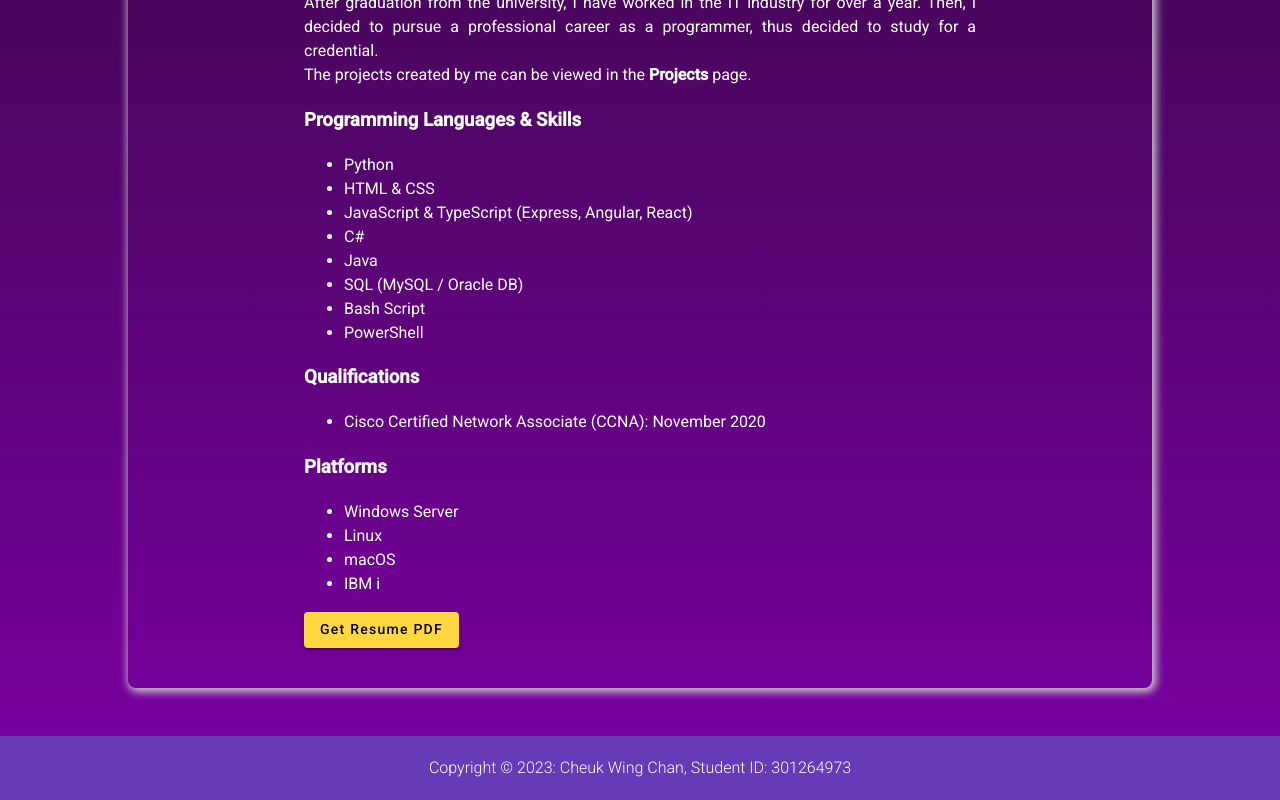
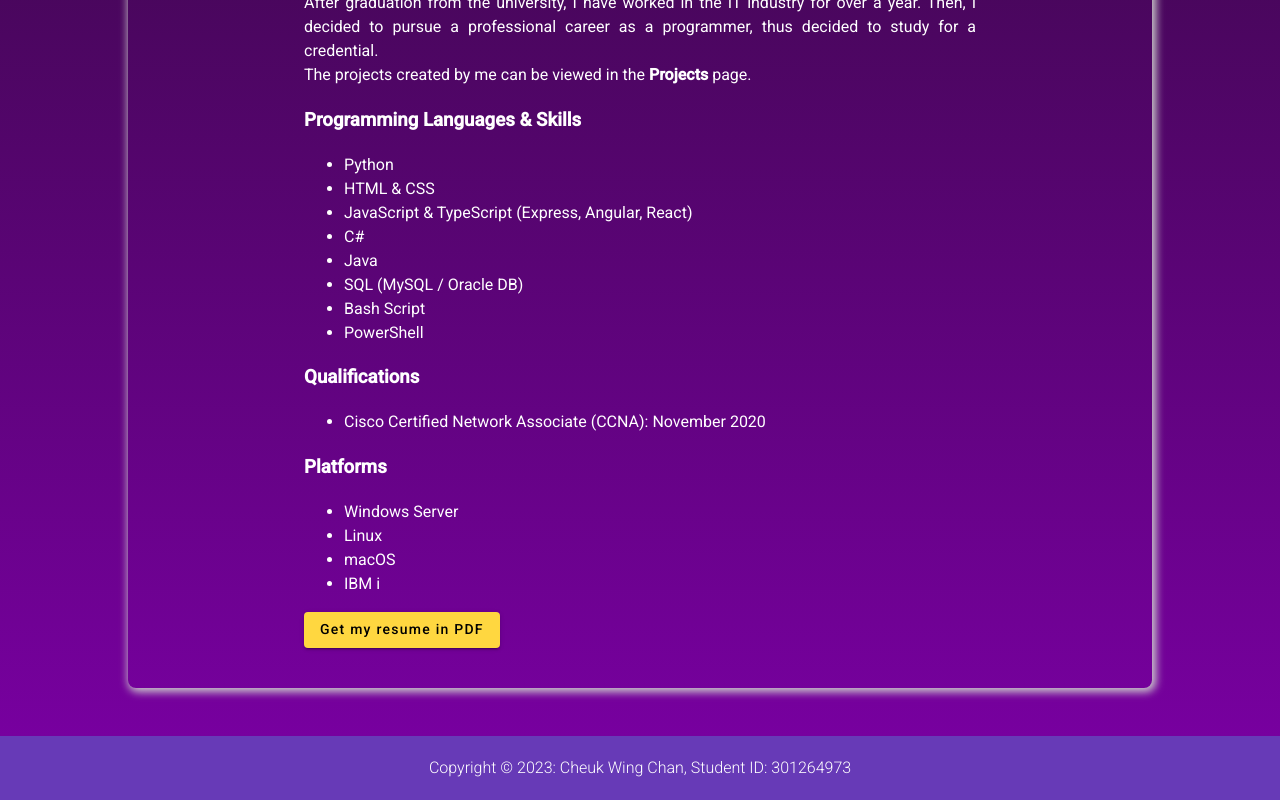
Before and after one commit to alvincchan283/asm1, an Angular app: page /aboutme in a window 1280 px wide. Shown: the part 684-1484 px from the top of the page. Built offline with nearby package versions, Linux system fonts and the light colour scheme.

Commit message:
Feat: Update assets in repo

```diff
--- a/src/app/app.module.ts
+++ b/src/app/app.module.ts
@@ -6,7 +6,6 @@ import { HomeComponent } from './pages/home/home.component';
 import { AboutmeComponent } from './pages/aboutme/aboutme.component';
 import { ServicesComponent } from './pages/services/services.component';
 import { ProjectsComponent } from './pages/projects/projects.component';
-import { ContactsComponent } from './pages/contacts/contacts.component';
 import { BrowserAnimationsModule } from '@angular/platform-browser/animations';
 import { MaterialModule } from './modules/material/material.module';
 import { AppRoutingModule } from './modules/app-routing/app-routing.module';
--- a/src/app/pages/aboutme/aboutme.component.html
+++ b/src/app/pages/aboutme/aboutme.component.html
@@ -37,6 +37,6 @@
             <li>macOS</li>
             <li>IBM i</li>
         </ul>
-        <a href="./assets/files/COMP229-Resume-CCW.pdf"><button mat-raised-button color="accent">Get Resume PDF</button></a>
+        <a href="./assets/files/Resume-CCW.pdf"><button mat-raised-button color="accent">Get my resume in PDF</button></a>
     </section>
 </mat-card>
```
Also changed, not shown: package.json (+4 -3 lines), 2 other files (tests, documents, lock files or other folders).
